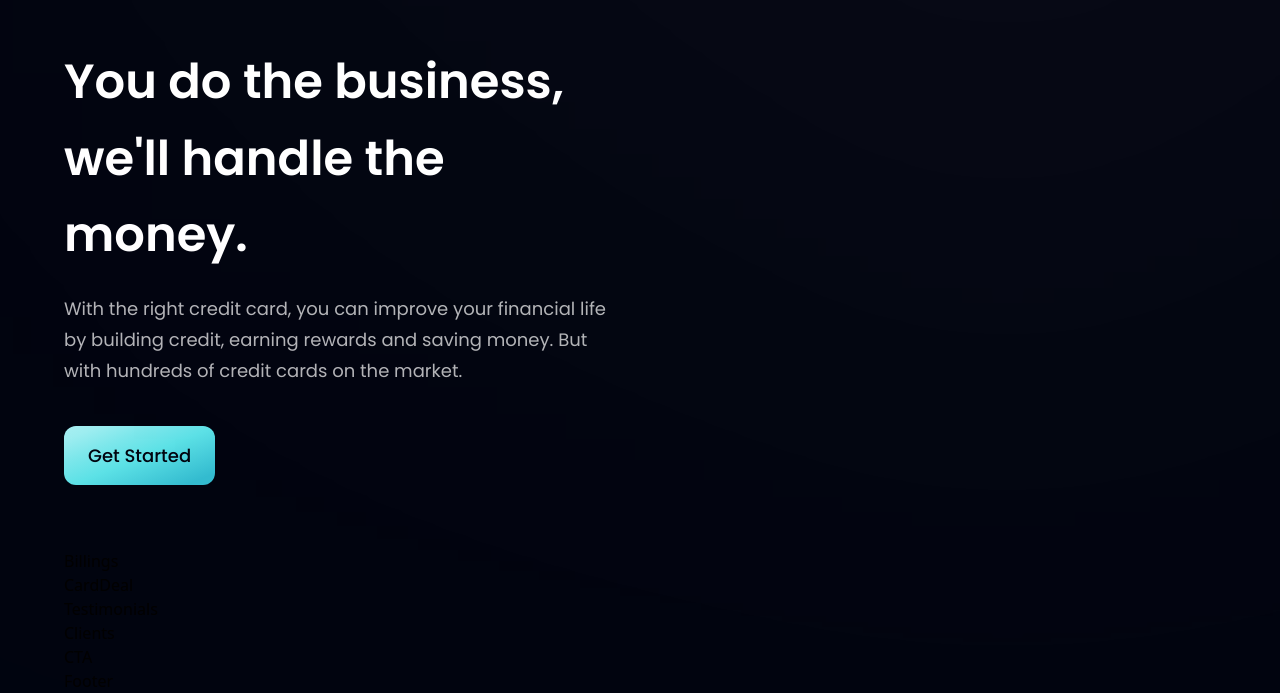
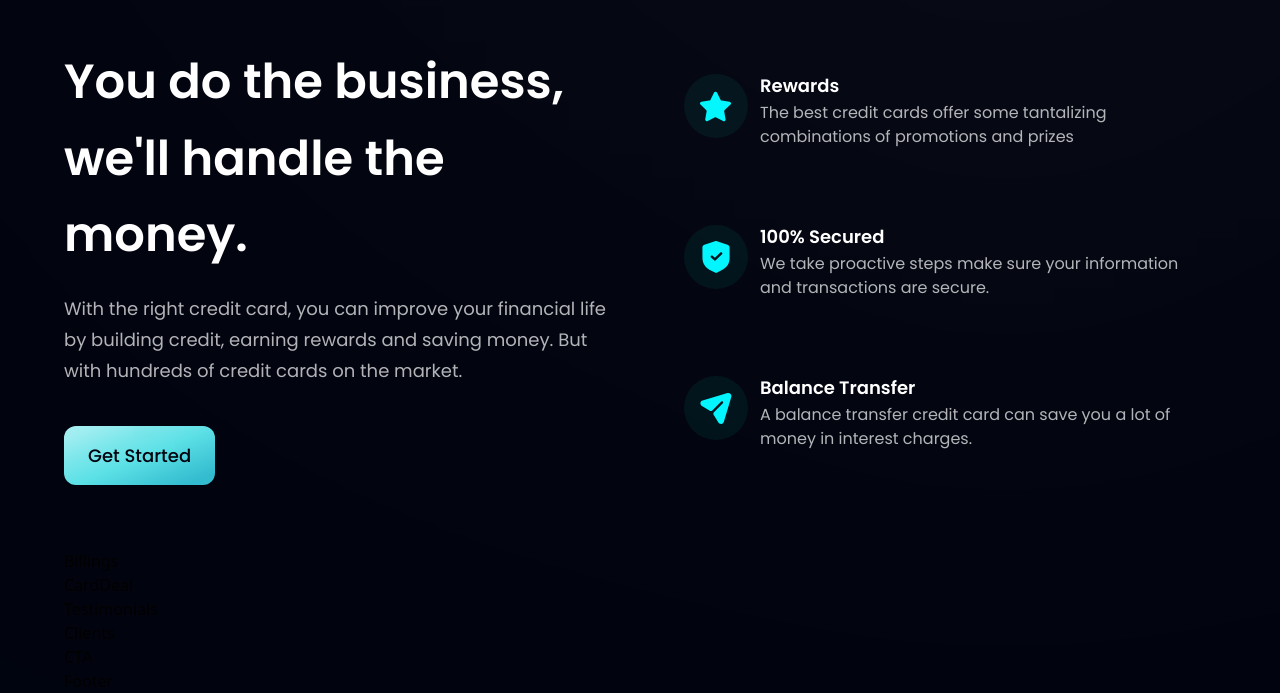
Before and after one commit to IvoGarraza/modern_website_with_tailwind, a React (Vite) app: page / in a window 1280 px wide. Shown: the part 937-1630 px from the top of the page. Built offline with nearby package versions, Linux system fonts and the light colour scheme.

Commit message:
bussines section

```diff
--- a/src/components/Bussines.jsx
+++ b/src/components/Bussines.jsx
@@ -3,9 +3,19 @@
 import styles, {layout} from '../style'
 import Button from './Button'
 
-const FeaturesCard = () =>(
-  <div>
-
+const FeaturesCard = ({icon,  title, content, index}) =>(
+  <div className={`flex flex-row p-6 rounded-[20px] ${index !== features.length - 1 ? "mb-6" : "mb-0"} feature-card`}>
+    <div className={`w-[64px] h-[64px] rounded-full ${styles.flexCenter} bg-dimBlue`}>
+      <img src={icon} alt='icon' className='w-[50%] h-[50%] object-contain'></img>
+    </div>
+    <div className='flex-1 flex flex-col ml-3'>
+      <h4 className='font-poppins font-semibold text-white text-[18px] leading-[23px] mb-1'>
+        {title}
+      </h4>
+      <p className='font-poppins font-normal text-dimWhite text-[16px] leading-[24px] mb-1'>
+        {content}
+      </p>
+    </div>
   </div>
 )
 
@@ -20,7 +30,7 @@
       </div>
       <div className={`${layout.sectionImg} flex-col`}>
         {features.map((features, index)=>(
-          <FeaturesCard key={features.id} {...features}/>
+          <FeaturesCard key={features.id} {...features} index={index}/>
         ))}
       </div>
     </section>
```
